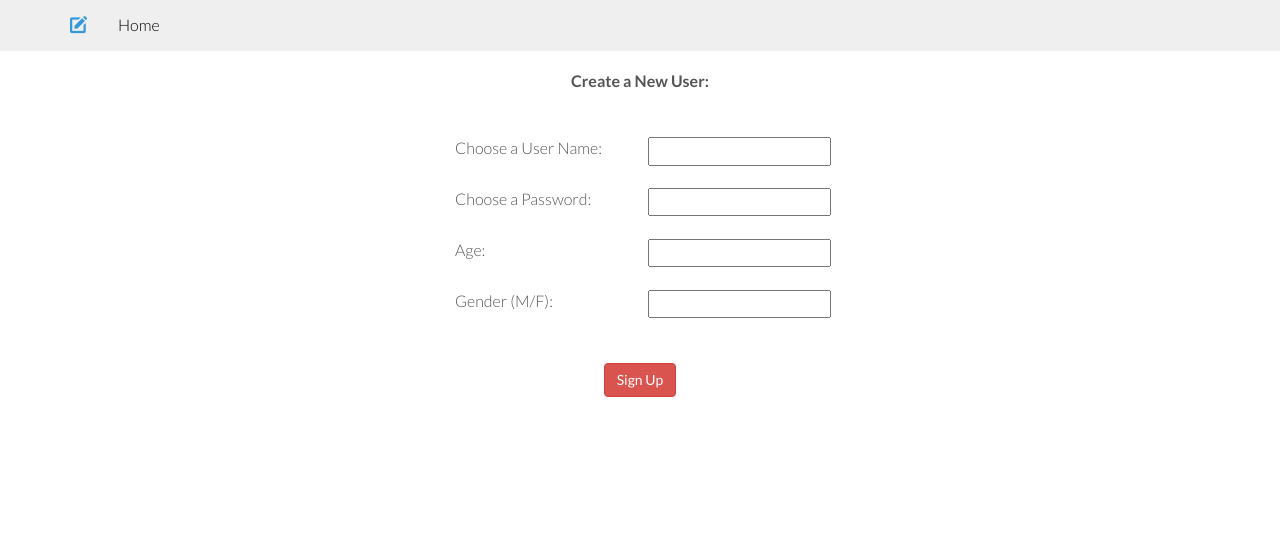
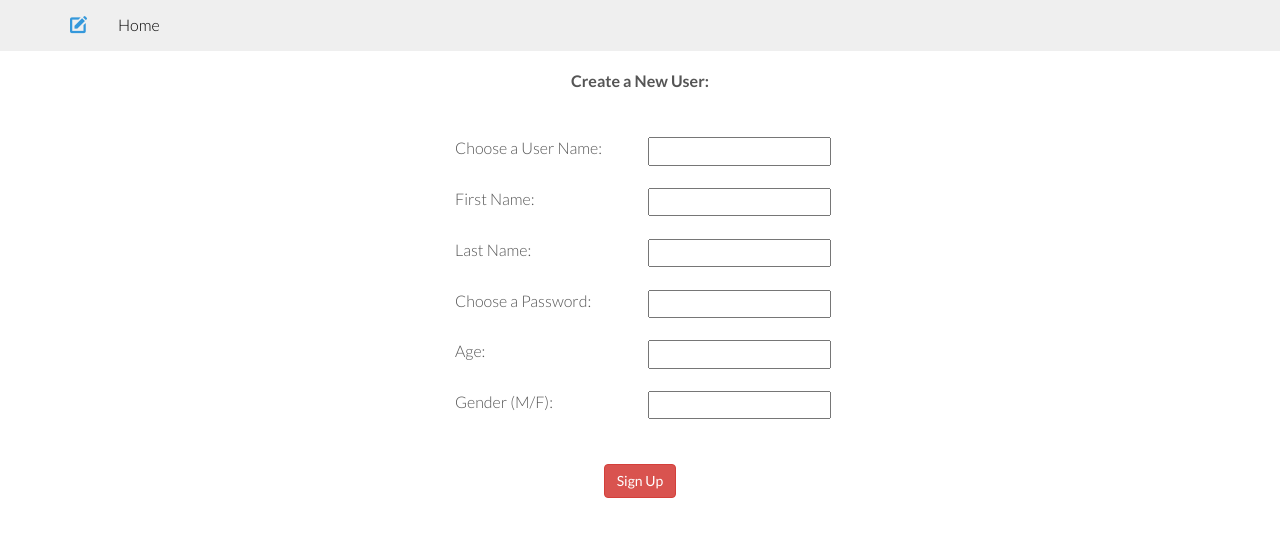
Before and after one commit to GeekByWork/Artzz-Gallery-Site, a PHP site: page /signin/signup.php in a window 1280 px wide. Shown: the top 537 px of the page. Run offline with PHP 8.4, Linux system fonts and the light colour scheme.

Commit message:
More deails

```diff
--- a/signin/signinhandler.php
+++ b/signin/signinhandler.php
@@ -37,6 +37,12 @@ if ($_SERVER["REQUEST_METHOD"]=="POST")
             $pErr = "Password Required";
         } else {
             $pass = extraction($_POST["password"]);
+        }
+        if (!empty($_POST["lname"])) {
+            $age = extraction($_POST["lname"]);
+        }
+        if (!empty($_POST["fname"])) {
+            $age = extraction($_POST["fname"]);
         }
         if (!empty($_POST["age"])) {
             $age = extraction($_POST["age"]);
--- a/signin/signup.php
+++ b/signin/signup.php
@@ -16,6 +16,26 @@ $content = "
                 </div>
                 <div class='col-md-2'>
                     <input name='id' type='text' />
+                </div>
+            </div>
+            <br />
+            <div class='row'>
+                <div class='col-md-4'></div>
+                <div class='col-md-2' style='text-align: left'>
+                    First Name:
+                </div>
+                <div class='col-md-2'>
+                    <input name='fname' type='text' />
+                </div>
+            </div>
+            <br />
+            <div class='row'>
+                <div class='col-md-4'></div>
+                <div class='col-md-2' style='text-align: left'>
+                    Last Name:
+                </div>
+                <div class='col-md-2'>
+                    <input name='lname' type='text' />
                 </div>
             </div>
             <br />
```
